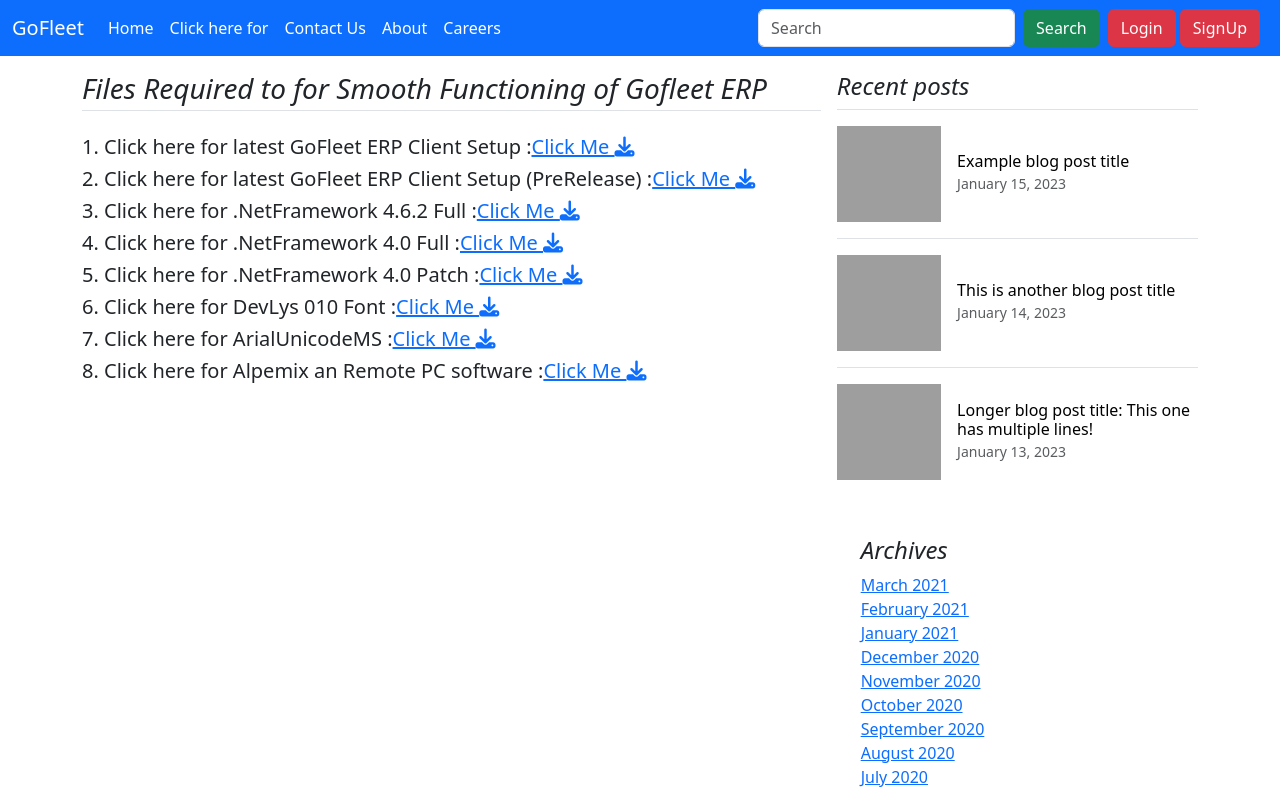
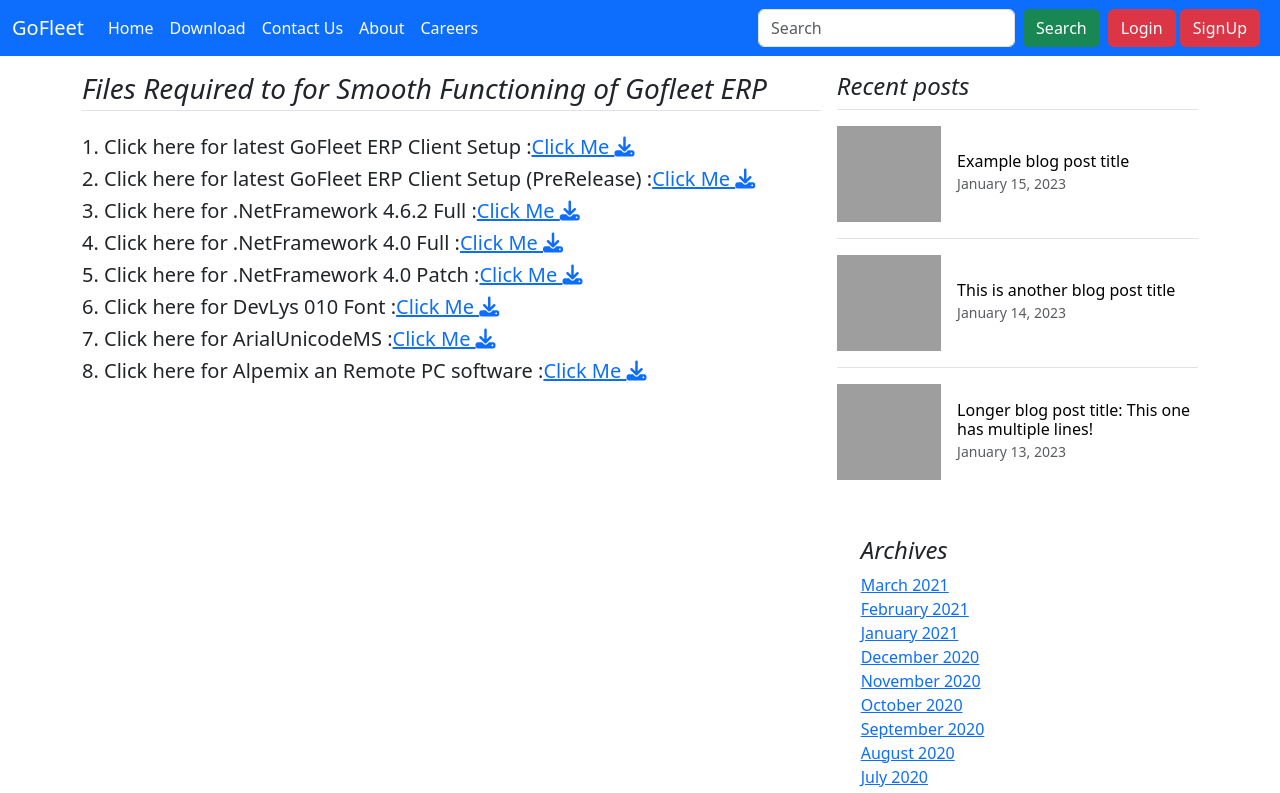
Before and after one commit to NitishKumar19998/12341, a plain HTML site: page download.html in a window 1280 px wide. Shown: the top 793 px of the page. Drawn offline with nearby package versions, Linux system fonts and the light colour scheme; grey boxes are pictures that could not be loaded.

Commit message:
Update download.html

```diff
--- a/download.html
+++ b/download.html
@@ -29,7 +29,7 @@
                             href="index.html">Home</a>
                     </li>
                     <li class="nav-item">
-                        <a class="nav-link text-white font-weight-bold" href="download.html">Click here for</a>
+                        <a class="nav-link text-white font-weight-bold" href="download.html">Download</a>
                     </li>
                     <li class="nav-item active">
                         <a class="nav-link text-white font-weight-bold " href="Contact.html">Contact Us</a>
```
